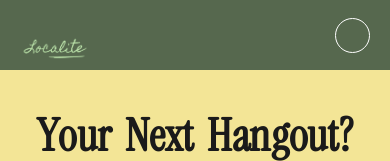
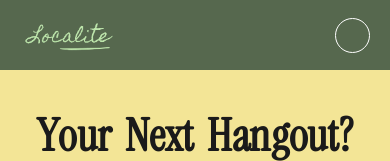
Before and after one commit to localiteapp/localite-waitlist, a website: page index.html in a window 390 px wide. Shown: the top 161 px of the page. Drawn offline with nearby package versions, Linux system fonts and the light colour scheme; some icons are missing.

Commit message:
Fixed mobile responsiveness2

```diff
--- a/style.css
+++ b/style.css
@@ -297,8 +297,8 @@ button:hover { transform: scale(1.02); }
     }
 
     .logo img {
-        height: 100px; /* Smaller logo for mobile */
-        top: 5px;
+        height: 140px; /* Smaller logo for mobile */
+        top: -10px;
     }
 
     .insta-circle {
```
